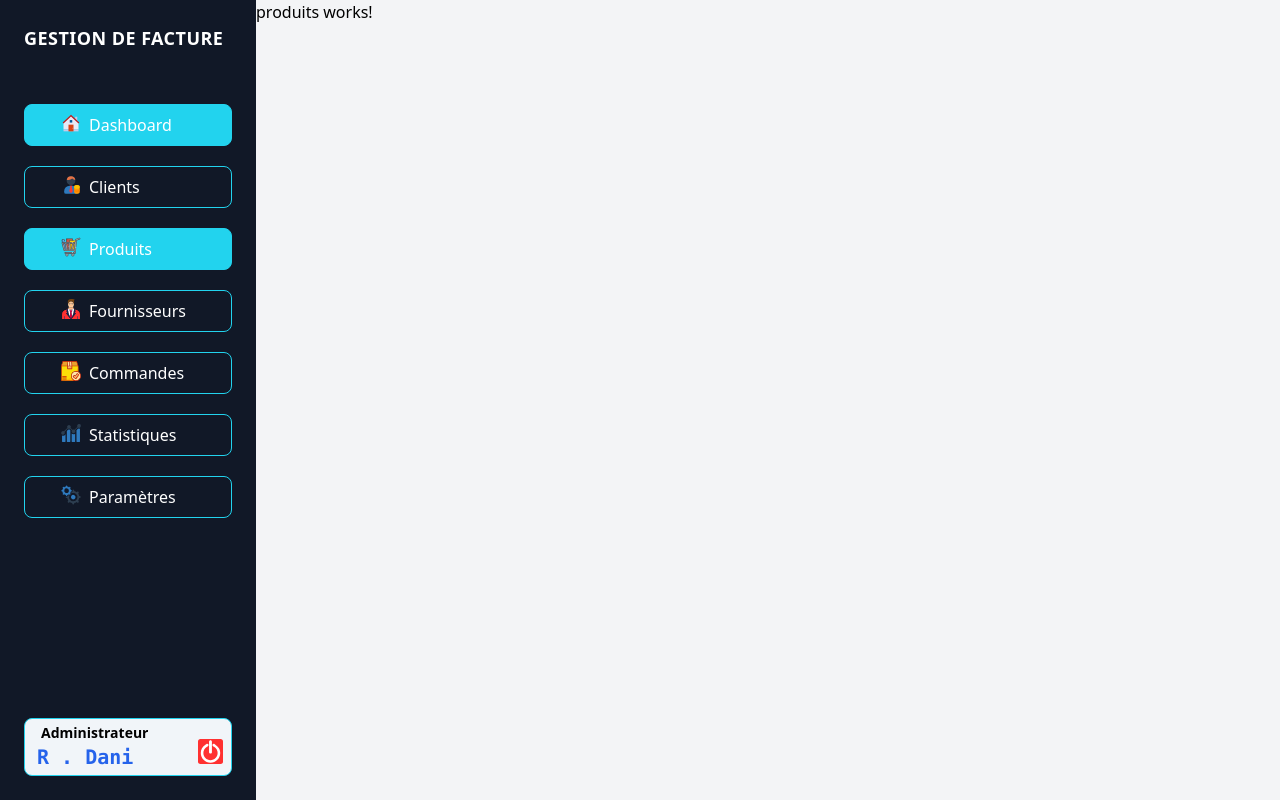
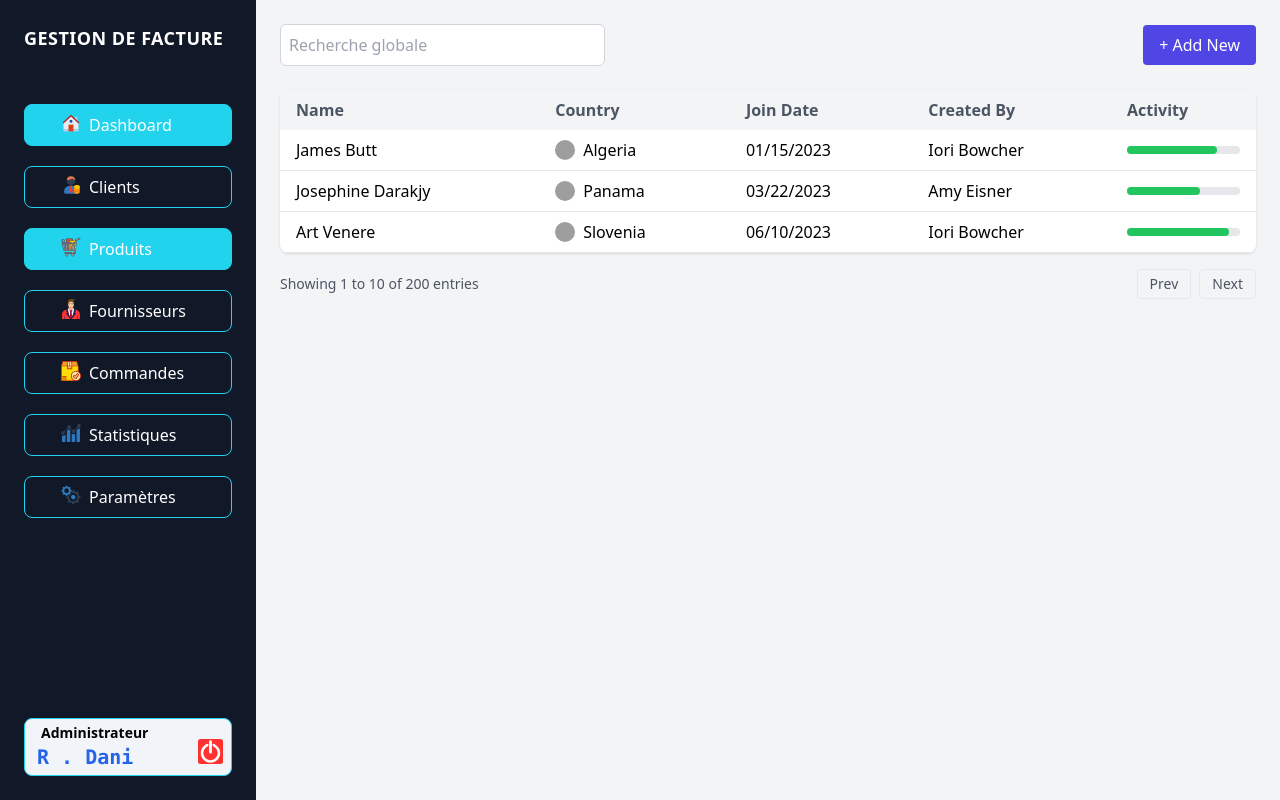
Before and after one commit to randriamiharyDani/gestion_facture, an Angular app in the folder resources/facture-front/: page /produits in a window 1280 px wide. Built offline with nearby package versions, Linux system fonts and the light colour scheme; grey boxes are pictures that could not be loaded.

Commit message:
ui : create compposant produit

```diff
--- a/resources/facture-front/src/app/pages/produits/produits.component.html
+++ b/resources/facture-front/src/app/pages/produits/produits.component.html
@@ -1 +1,50 @@
-<p>produits works!</p>
+<div class="p-6 bg-gray-100 min-h-screen">
+  <!-- 🔍 Barre de recherche + bouton -->
+  <div class="flex justify-between items-center mb-6">
+    <input type="text" placeholder="Recherche globale"
+      class="w-1/3 p-2 border border-gray-300 rounded-md focus:outline-none" />
+    <button class="bg-indigo-600 text-white px-4 py-2 rounded hover:bg-indigo-700">
+      + Add New
+    </button>
+  </div>
+
+  <!-- 📊 Tableau -->
+  <div class="overflow-x-auto bg-white rounded-lg shadow">
+    <table class="min-w-full text-left">
+      <thead class="bg-gray-100 text-gray-600">
+        <tr>
+          <th class="px-4 py-2">Name</th>
+          <th class="px-4 py-2">Country</th>
+          <th class="px-4 py-2">Join Date</th>
+          <th class="px-4 py-2">Created By</th>
+          <th class="px-4 py-2">Activity</th>
+        </tr>
+      </thead>
+      <tbody>
+        <tr *ngFor="let user of users" class="border-b hover:bg-gray-50">
+          <td class="px-4 py-2">{{ user.name }}</td>
+          <td class="px-4 py-2 flex items-center gap-2">
+            <img [src]="user.flag" class="w-5 h-5 rounded-full" />
+            {{ user.country }}
+          </td>
+          <td class="px-4 py-2">{{ user.joinDate }}</td>
+          <td class="px-4 py-2">{{ user.createdBy }}</td>
+          <td class="px-4 py-2">
+            <div class="w-full bg-gray-200 rounded-full h-2">
+              <div class="bg-green-500 h-2 rounded-full" [style.width.%]="user.activity"></div>
+            </div>
+          </td>
+        </tr>
+      </tbody>
+    </table>
+  </div>
+
+  <!-- 📄 Pagination -->
+  <div class="flex justify-between items-center mt-4 text-sm text-gray-600">
+    <span>Showing 1 to 10 of 200 entries</span>
+    <div class="space-x-2">
+      <button class="px-3 py-1 border rounded hover:bg-gray-200">Prev</button>
+      <button class="px-3 py-1 border rounded hover:bg-gray-200">Next</button>
+    </div>
+  </div>
+</div>
--- a/resources/facture-front/src/app/pages/produits/produits.component.ts
+++ b/resources/facture-front/src/app/pages/produits/produits.component.ts
@@ -1,11 +1,39 @@
+import { CommonModule } from '@angular/common';
 import { Component } from '@angular/core';
 
 @Component({
   selector: 'app-produits',
-  imports: [],
+  imports: [CommonModule],
   templateUrl: './produits.component.html',
   styleUrl: './produits.component.scss'
 })
 export class ProduitsComponent {
+  users = [
+  {
+    name: 'James Butt',
+    country: 'Algeria',
+    flag: 'https://flagcdn.com/dz.svg',
+    joinDate: '01/15/2023',
+    createdBy: 'Iori Bowcher',
+    activity: 80
+  },
+  {
+    name: 'Josephine Darakjy',
+    country: 'Panama',
+    flag: 'https://flagcdn.com/pa.svg',
+    joinDate: '03/22/2023',
+    createdBy: 'Amy Eisner',
+    activity: 65
+  },
+  {
+    name: 'Art Venere',
+    country: 'Slovenia',
+    flag: 'https://flagcdn.com/si.svg',
+    joinDate: '06/10/2023',
+    createdBy: 'Iori Bowcher',
+    activity: 90
+  }
+];
+
 
 }
```
